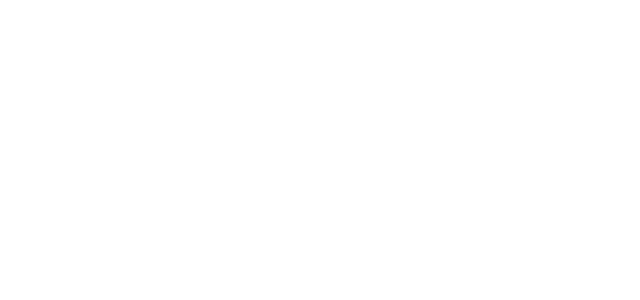
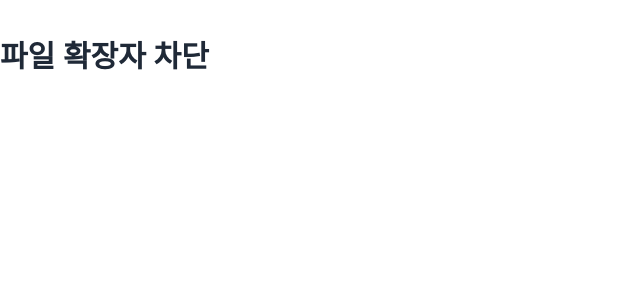
Before and after one commit to xanqus/block-files-frontend, a React (Create React App) app: page / in a window 1280 px wide. Shown: the top 300 px of the page, without its empty margins (0-640 px from the left). Built offline with nearby package versions, Linux system fonts and the light colour scheme.

Commit message:
add layout, add Header

```diff
--- a/src/App.jsx
+++ b/src/App.jsx
@@ -1,7 +1,14 @@
 import React from "react";
+import Layout from "./layout/Layout";
 
 function App() {
-  return <div></div>;
+  return (
+    <Layout>
+      <div>
+        <div></div>
+      </div>
+    </Layout>
+  );
 }
 
 export default App;
--- /dev/null
+++ b/src/layout/Header.jsx
@@ -0,0 +1,11 @@
+import React from "react";
+
+const Header = () => {
+  return (
+    <div className="max-w-screen-xl m-auto flex justify-start items-center h-28 text-3xl font-bold">
+      파일 확장자 차단
+    </div>
+  );
+};
+
+export default Header;
--- a/src/layout/Layout.jsx
+++ b/src/layout/Layout.jsx
@@ -1,3 +1,13 @@
+import React from "react";
+import Header from "./Header";
+
 const Layout = ({ children }) => {
-  return <></>;
+  return (
+    <>
+      <Header></Header>
+      <main className="max-w-screen-xl m-auto bg-red-500">{children}</main>
+    </>
+  );
 };
+
+export default Layout;
--- a/tailwind.config.js
+++ b/tailwind.config.js
@@ -1,6 +1,6 @@
 /** @type {import('tailwindcss').Config} */
 module.exports = {
-  content: [],
+  content: ["./src/**/*.{js,jsx,ts,tsx}"],
   theme: {
     extend: {},
   },
```
